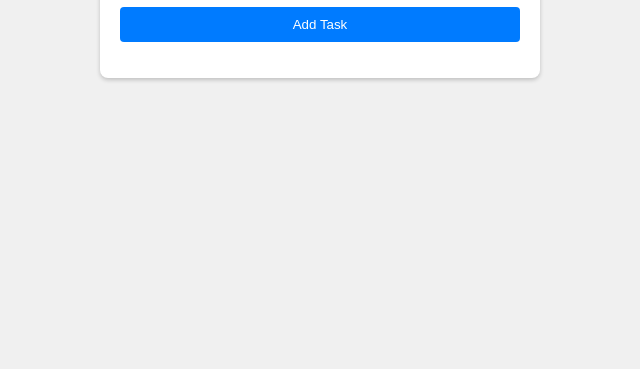
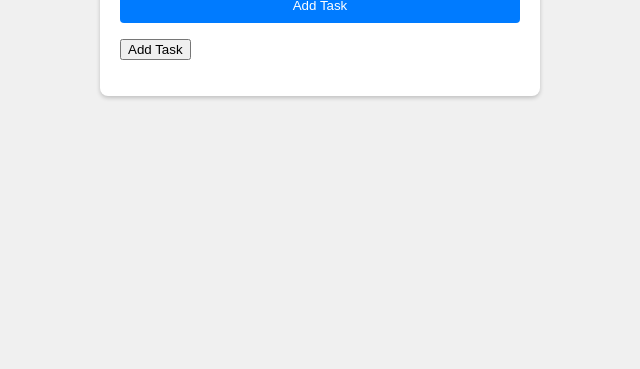
Before and after one commit to Omwami-dev/dynamic-to-do-list-js, a plain HTML site: page index.html in a window 1280 px wide. Shown: the part 431-800 px from the top of the page, without its empty margins (320-960 px from the left). Drawn offline with Linux system fonts and the light colour scheme.

Commit message:
update index.html

```diff
--- a/index.html
+++ b/index.html
@@ -11,7 +11,9 @@
         <input type="text" id="task-input" placeholder="Enter a new task">
         <button id="add-task-btn">Add Task</button>
         <ul id="task-list">
-            <!-- Tasks will be listed here -->
+        <button id="add-task">Add Task</button>
+
+
         </ul>
     </div>
     <script src="script.js"></script>
```
